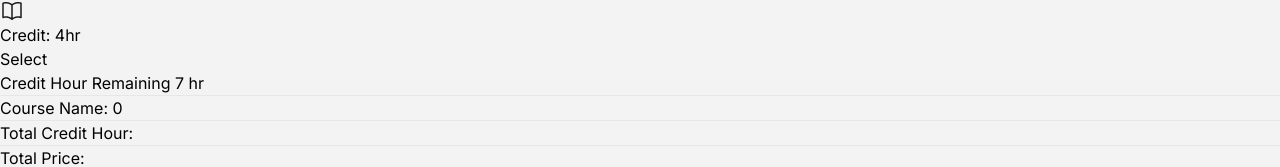
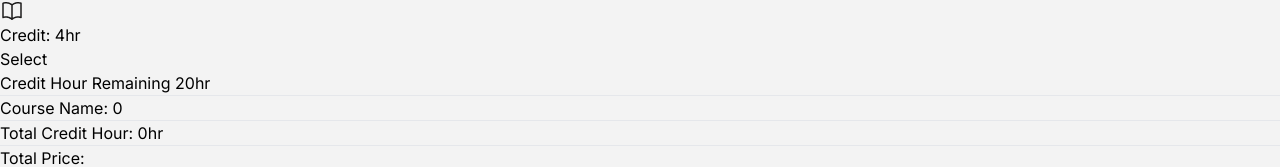
Before and after one commit to tabib-e-alahi/course-roster, a React (Vite) app: page / in a window 1280 px wide. Shown: the part 6649-6816 px from the top of the page. Built offline with nearby package versions, Linux system fonts and the light colour scheme.

Commit message:
credit and remaining credits features added without validation

```diff
--- a/src/App.css
+++ b/src/App.css
@@ -1,6 +1,7 @@
 .tcustom{
-    margin-top: 30px;
+    margin-top: 25px;
     margin-right: 50px;
-    font-size: 20px;
+
     font-weight: bold;
+    width: 100%;
 }
--- a/src/App.jsx
+++ b/src/App.jsx
@@ -9,7 +9,7 @@ import 'react-toastify/dist/ReactToastify.css';
 
 function App() {
   const notify = () => {
-    toast.error("Error Notification !", {
+    toast.error("You already have selected this course.", {
       position: toast.POSITION.TOP_RIGHT,
       className:'tcustom'
 
--- a/src/components/Courses/Courses.jsx
+++ b/src/components/Courses/Courses.jsx
@@ -12,7 +12,9 @@ const Courses = ({notify}) => {
 
     const [courseName,setCourseName] = useState([]);
     const [count,setCount] = useState(0);
-    const [credit,setCredit] = useState(0);
+
+    const [credits,setCredits] = useState(0);
+    const [remainingCredits,setRemainingCredits] = useState(20);
 
     useEffect(()=>{
         fetch('courses.json')
@@ -29,12 +31,21 @@ const Courses = ({notify}) => {
                 return
             }
         }
+        // setting course name
         const newCourseName = [...courseName,course_name]
         setCourseName(newCourseName)
 
         const newCount = count + 1;
         setCount(newCount)
-    console.log(count);
+        console.log(count);
+
+        //setting credit
+        const newCredit = credits + credit;
+        setCredits(newCredit)
+
+        //setting remaining credits
+        const newRemainingCredit = remainingCredits - credit;
+        setRemainingCredits(newRemainingCredit)
     }
     return (
         <div className="w-11/12 mx-auto md:flex gap-6">
@@ -46,7 +57,7 @@ const Courses = ({notify}) => {
             </div>
 
             <div className="w-1/4 p-6 h-1/3 bg-[#FFF]  rounded-xl">
-                    <h1 className="text-lg text-[#2F80ED] font-bold mb-4">Credit Hour Remaining 7 hr</h1>
+                    <h1 className="text-lg text-[#2F80ED] font-bold mb-4">Credit Hour Remaining {remainingCredits}hr</h1>
                     <hr className="" />
                     <h2 className="text-lg font-bold mb-4">Course Name: {courseName.length} </h2>
                     <div className="mb-6">
@@ -55,7 +66,7 @@ const Courses = ({notify}) => {
                         }
                     </div>
                     <hr />
-                    <p className="font-medium my-4">Total Credit Hour: </p>
+                    <p className="font-medium my-4">Total Credit Hour: {credits}hr </p>
                     <hr />
                     <p className="font-semibold my-4">Total Price: </p>
             </div>
```
